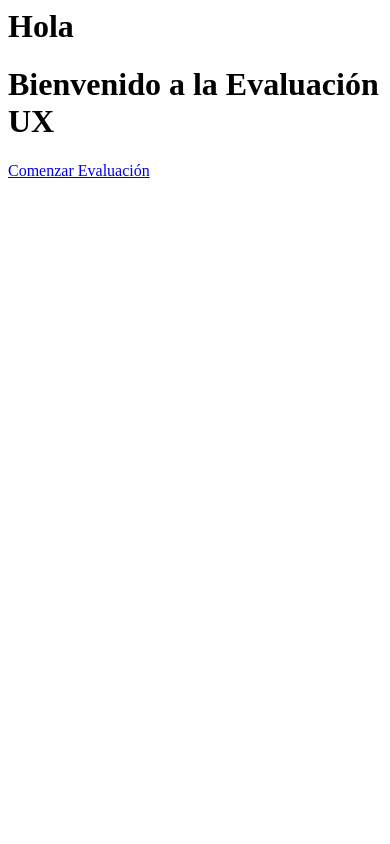
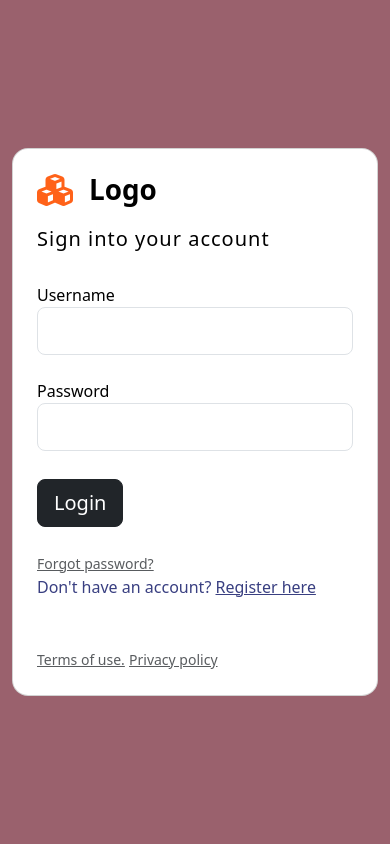
Before and after one commit to DavidG2115/UXproject, a Django app: page / in a window 390 px wide. Run offline with Django 5.2, Linux system fonts and the light colour scheme.

Commit message:
archivos estaticos y login funcionando

```diff
--- a/uxEvaluator/uxEvaluator/settings.py
+++ b/uxEvaluator/uxEvaluator/settings.py
@@ -118,7 +118,12 @@ USE_TZ = True
 
 STATIC_URL = 'static/'
 
+# Carpeta donde se recolectarán todos los archivos estáticos para producción
+STATIC_ROOT = BASE_DIR / "staticfiles"
+
 # Default primary key field type
 # https://docs.djangoproject.com/en/5.1/ref/settings/#default-auto-field
 
 DEFAULT_AUTO_FIELD = 'django.db.models.BigAutoField'
+
+LOGIN_URL = '/signup/'  # Reemplaza con la URL correcta para tu vista de login
--- /dev/null
+++ b/uxEvaluator/ux_evaluation/templates/base.html
@@ -0,0 +1,65 @@
+<!DOCTYPE html>
+<html lang="en">
+<head>
+  <meta charset="UTF-8">
+  <meta name="viewport" content="width=device-width, initial-scale=1.0">
+  <title>{% block title %}{% endblock %}</title>
+
+  <!-- Font Awesome -->
+  <link href="https://cdnjs.cloudflare.com/ajax/libs/font-awesome/6.0.0-beta3/css/all.min.css" rel="stylesheet">
+
+  <!-- Bootstrap CSS -->
+  <link href="https://cdn.jsdelivr.net/npm/bootstrap@5.3.3/dist/css/bootstrap.min.css" rel="stylesheet" integrity="sha384-QWTKZyjpPEjISv5WaRU9OFeRpok6YctnYmDr5pNlyT2bRjXh0JMhjY6hW+ALEwIH" crossorigin="anonymous">
+
+  <!-- Bootstrap JS -->
+  <script src="https://cdn.jsdelivr.net/npm/bootstrap@5.3.3/dist/js/bootstrap.bundle.min.js" integrity="sha384-YvpcrYf0tY3lHB60NNkmXc5s9fDVZLESaAA55NDzOxhy9GkcIdslK1eN7N6jIeHz" crossorigin="anonymous"></script>
+
+  <script>
+    function mostrarDescripcion(puntaje, id) {
+        // Ocultar todas las descripciones
+        const descripciones = document.querySelectorAll(`.puntaje-descripcion[data-id='${id}']`);
+        descripciones.forEach(desc => desc.style.display = 'none');
+
+        // Mostrar la descripción correspondiente
+        const descripcion = document.querySelector(`.puntaje-descripcion[data-id='${id}'][data-puntaje='${puntaje}']`);
+        if (descripcion) {
+            descripcion.style.display = 'block';
+        }
+    }
+
+  </script>
+  {% block css %}{% endblock %}
+</head>
+
+{% if user.is_authenticated %}
+<nav class="navbar navbar-expand-lg navbar-light bg-dark" data-bs-theme="dark">
+  <div class="container-fluid">
+    <!-- Enlace a la izquierda para redirigir al inicio -->
+    <a class="navbar-brand" href="{% url 'index' %}">UX Evaluator</a>
+
+    <!-- Botón de colapso para pantallas pequeñas -->
+    <button class="navbar-toggler" type="button" data-bs-toggle="collapse" data-bs-target="#navbarNav" aria-controls="navbarNav" aria-expanded="false" aria-label="Toggle navigation">
+      <span class="navbar-toggler-icon"></span>
+    </button>
+
+    <!-- Contenido de la navbar -->
+    <div class="collapse navbar-collapse" id="navbarNav">
+      <ul class="navbar-nav ms-auto"> <!-- Alínea los elementos a la derecha -->
+        <li class="nav-item dropdown">
+          <a class="nav-link dropdown-toggle" href="#" id="navbarDropdown" role="button" data-bs-toggle="dropdown" aria-expanded="false">
+            Perfil
+          </a>
+          <ul class="dropdown-menu dropdown-menu-end" aria-labelledby="navbarDropdown">
+            {% comment %} <li><a class="dropdown-item" href="{% url 'profile' %}">Ver Perfil</a></li> {% endcomment %}
+            <li><a class="dropdown-item" href="{% url 'logout_view' %}">Cerrar sesión</a></li>
+          </ul>
+        </li>
+      </ul>
+    </div>
+  </div>
+</nav>
+{% endif %}
+<body>
+    {% block content %}{% endblock %}
+</body>
+</html>
--- /dev/null
+++ b/uxEvaluator/ux_evaluation/templates/registration/login.html
@@ -0,0 +1,60 @@
+{% extends 'base.html' %}
+
+{% block title %}UX Evaluator{% endblock %}
+
+{% block content %}
+<section class="vh-100" style="background-color: #9A616D;">
+    <div class="container py-5 h-100">
+      <div class="row d-flex justify-content-center align-items-center h-100">
+        <div class="col col-xl-10">
+          <div class="card" style="border-radius: 1rem;">
+            <div class="row g-0">
+              <div class="col-md-6 col-lg-5 d-none d-md-block">
+                <img src="https://mdbcdn.b-cdn.net/img/Photos/new-templates/bootstrap-login-form/img1.webp"
+                  alt="login form" class="img-fluid" style="border-radius: 1rem 0 0 1rem;" />
+              </div>
+              <div class="col-md-6 col-lg-7 d-flex align-items-center">
+                <div class="card-body p-4 p-lg-5 text-black">
+
+                  <form action="" method="post">
+                    {% csrf_token %}
+                    <div class="d-flex align-items-center mb-3 pb-1">
+                      <i class="fas fa-cubes fa-2x me-3" style="color: #ff6219;"></i>
+                      <span class="h1 fw-bold mb-0">Logo</span>
+                    </div>
+
+                    <h5 class="fw-normal mb-3 pb-3" style="letter-spacing: 1px;">Sign into your account</h5>
+
+                    <div data-mdb-input-init class="form-outline mb-4">
+                        <label for="username">Username</label>
+                        <input type="text" name="username" id="username" class="form-control form-control-lg" required>
+                    </div>
+
+                    <div data-mdb-input-init class="form-outline mb-4">
+                        <label for="password">Password</label>
+                        <input type="password" name="password" id="password" class="form-control form-control-lg" required>
+                    </div>
+
+                    <div class="pt-1 mb-4">
+                      {% comment %} <button class="btn btn-dark btn-lg btn-block" type="submit">Login</button> {% endcomment %}
+                      <button type="submit" class="btn btn-dark btn-lg btn-block">Login</button>
+                    </div>
+                    {{ form.errors }}
+
+                    <a class="small text-muted" href="#!">Forgot password?</a>
+                    <p class="mb-5 pb-lg-2" style="color: #393f81;">Don't have an account? <a href="{% url 'signup' %}"
+                        style="color: #393f81;">Register here</a></p>
+                    <a href="#!" class="small text-muted">Terms of use.</a>
+                    <a href="#!" class="small text-muted">Privacy policy</a>
+                  </form>
+
+                </div>
+              </div>
+            </div>
+          </div>
+        </div>
+      </div>
+    </div>
+  </section>
+
+{% endblock %}
--- a/uxEvaluator/ux_evaluation/urls.py
+++ b/uxEvaluator/ux_evaluation/urls.py
@@ -2,9 +2,13 @@ from django.urls import path
 from . import views  # Importa las vistas desde tu archivo views.py
 
 urlpatterns = [
-    path('', views.index, name='index'),  # Ruta para la vista principal
+    path('index/', views.index, name='index'),  # Ruta para la vista principal
+    path('', views.login_view, name='login'),
+    path('signup/', views.register_view, name='signup'),
+    path('logout/', views.logout_view, name='logout_view'),
     path('evaluar/', views.evaluar, name='evaluar'),  # Ruta para la página de evaluación
     path('stepper/<int:step>/<int:software_id>/', views.stepper_view, name='stepper'),
     path('stepper/<int:step>/', views.stepper_view, name='stepper'),
     path('resumen/<int:software_id>/', views.resumen_view, name='resumen'),
+
 ]
--- a/uxEvaluator/ux_evaluation/views.py
+++ b/uxEvaluator/ux_evaluation/views.py
@@ -1,17 +1,50 @@
 
 from django.shortcuts import render, redirect, get_object_or_404
 from .models import SoftwareEvaluado, Categoria, Criterio, EvaluacionCriterio
+from django.contrib.auth import authenticate, login, logout
+from django.contrib.auth.forms import AuthenticationForm, UserCreationForm
+from django.contrib.auth.decorators import login_required
 
 
 def index(request):
-    return render(request, 'index.html')  #
+    return render(request, 'evaluation/index.html')  #
 
 def evaluar(request):
-    return render(request, 'templates/evaluar.html')  #
+    return render(request, 'evaluar.html')  #
 
-from django.shortcuts import render, redirect, get_object_or_404
-from .models import SoftwareEvaluado, Categoria, Criterio, EvaluacionCriterio
+def login_view(request):
+    if request.method == 'POST':
+        form = AuthenticationForm(request, data=request.POST)
+        if form.is_valid():
+            username = form.cleaned_data.get('username')
+            password = form.cleaned_data.get('password')
+            user = authenticate(username=username, password=password)
+            if user is not None:
+                login(request, user)
+                return redirect('index')  # Redirigir al home después de iniciar sesión
+    else:
+        form = AuthenticationForm()
 
+    return render(request, 'registration/login.html', {'form': form})
+
+
+def register_view(request):
+    if request.method == 'POST':
+        form = UserCreationForm(request.POST)
+        if form.is_valid():
+            user = form.save()  # Guardar el nuevo usuario
+            login(request, user)  # Autenticar y loguear automáticamente al usuario
+            return redirect('index')  # Redirigir al home después de registrarse
+    else:
+        form = UserCreationForm()
+
+    return render(request, 'registration/signup.html', {'form': form})
+
+def logout_view(request):
+    logout(request)
+    return redirect('login')
+
+@login_required
 def stepper_view(request, step=1, software_id=None):
     if step == 1:
         return handle_software_name_step(request)
@@ -50,7 +83,7 @@ def stepper_view(request, step=1, software_id=None):
         'evaluaciones': request.session.get('evaluaciones', {}),  # Cargar evaluaciones del session
     })
 
-
+@login_required
 def handle_software_name_step(request):
     if request.method == 'POST':
         software_nombre = request.POST.get('software_nombre')
@@ -65,13 +98,13 @@ def handle_software_name_step(request):
             })
     return render(request, 'evaluation/stepper.html', {'step': 1})
 
-
+@login_required
 def get_software_or_redirect(software_id):
     if not software_id:
         return redirect('index')  # Redirigir si no hay software_id válido
     return get_object_or_404(SoftwareEvaluado, id=software_id)
 
-
+@login_required
 def handle_evaluation_post(request, software, categoria_actual, criterios, step):
     evaluaciones = request.session.get('evaluaciones', {})
     # Crear una entrada para la categoría actual si no existe
@@ -97,7 +130,7 @@ def handle_evaluation_post(request, software, categoria_actual, criterios, step)
 
 
 
-
+@login_required
 def resumen_view(request, software_id):
     software = get_object_or_404(SoftwareEvaluado, id=software_id)
     evaluaciones = request.session.get('evaluaciones', {})
```
Also changed, not shown: uxEvaluator/ux_evaluation/static/ux_evaluation/index.css (added, +17 -0 lines), uxEvaluator/ux_evaluation/templates/evaluar.html (+16 -0 lines), uxEvaluator/ux_evaluation/templates/evaluation/index.html (renamed from uxEvaluator/ux_evaluation/templates/index.html, +8 -0 lines), uxEvaluator/ux_evaluation/templates/registration/signup.html (added, +71 -0 lines), uxEvaluator/ux_evaluation/static/ux_evaluation/index.js (added).
